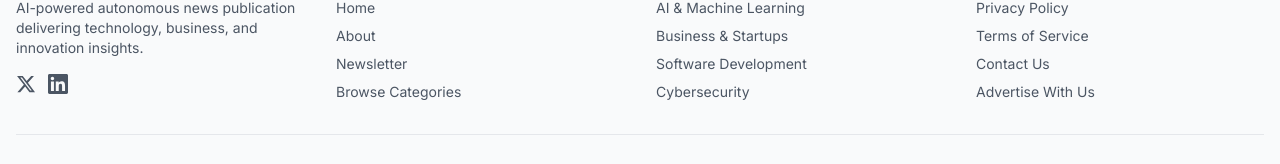
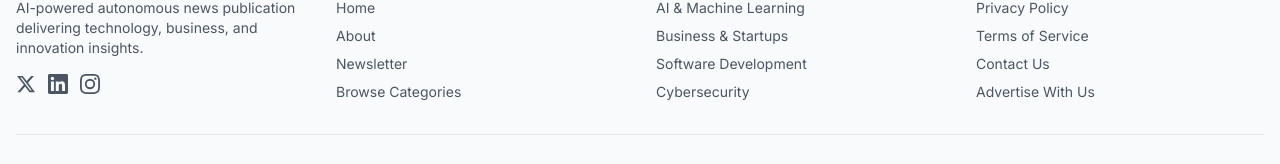
Before and after one commit to cosmic-community/trendpulse, a Next.js app: page /about in a window 1280 px wide. Shown: the part 2421-2585 px from the top of the page. Built offline with nearby package versions, Linux system fonts and the light colour scheme; no server answers.

Commit message:
Add Instagram social link to footer

```diff
--- a/components/Footer.tsx
+++ b/components/Footer.tsx
@@ -23,6 +23,12 @@ export default function Footer() {
               <a href="https://linkedin.com/company/trendpulsedaily" target="_blank" rel="noopener noreferrer" className="text-gray-600 dark:text-gray-400 hover:text-primary transition-colors" aria-label="LinkedIn">
                 <svg className="w-5 h-5" fill="currentColor" viewBox="0 0 24 24">
                   <path d="M20.447 20.452h-3.554v-5.569c0-1.328-.027-3.037-1.852-3.037-1.853 0-2.136 1.445-2.136 2.939v5.667H9.351V9h3.414v1.561h.046c.477-.9 1.637-1.85 3.37-1.85 3.601 0 4.267 2.37 4.267 5.455v6.286zM5.337 7.433c-1.144 0-2.063-.926-2.063-2.065 0-1.138.92-2.063 2.063-2.063 1.14 0 2.064.925 2.064 2.063 0 1.139-.925 2.065-2.064 2.065zm1.782 13.019H3.555V9h3.564v11.452zM22.225 0H1.771C.792 0 0 .774 0 1.729v20.542C0 23.227.792 24 1.771 24h20.451C23.2 24 24 23.227 24 22.271V1.729C24 .774 23.2 0 22.222 0h.003z"/>
+                </svg>
+              </a>
+              {/* Changed: Added Instagram social link */}
+              <a href="https://instagram.com/trendpulsedaily" target="_blank" rel="noopener noreferrer" className="text-gray-600 dark:text-gray-400 hover:text-primary transition-colors" aria-label="Instagram">
+                <svg className="w-5 h-5" fill="currentColor" viewBox="0 0 24 24">
+                  <path d="M12 2.163c3.204 0 3.584.012 4.85.07 3.252.148 4.771 1.691 4.919 4.919.058 1.265.069 1.645.069 4.849 0 3.205-.012 3.584-.069 4.849-.149 3.225-1.664 4.771-4.919 4.919-1.266.058-1.644.07-4.85.07-3.204 0-3.584-.012-4.849-.07-3.26-.149-4.771-1.699-4.919-4.92-.058-1.265-.07-1.644-.07-4.849 0-3.204.013-3.583.07-4.849.149-3.227 1.664-4.771 4.919-4.919 1.266-.057 1.645-.069 4.849-.069zM12 0C8.741 0 8.333.014 7.053.072 2.695.272.273 2.69.073 7.052.014 8.333 0 8.741 0 12c0 3.259.014 3.668.072 4.948.2 4.358 2.618 6.78 6.98 6.98C8.333 23.986 8.741 24 12 24c3.259 0 3.668-.014 4.948-.072 4.354-.2 6.782-2.618 6.979-6.98.059-1.28.073-1.689.073-4.948 0-3.259-.014-3.667-.072-4.947-.196-4.354-2.617-6.78-6.979-6.98C15.668.014 15.259 0 12 0zm0 5.838a6.162 6.162 0 100 12.324 6.162 6.162 0 000-12.324zM12 16a4 4 0 110-8 4 4 0 010 8zm6.406-11.845a1.44 1.44 0 100 2.881 1.44 1.44 0 000-2.881z"/>
                 </svg>
               </a>
             </div>
```
